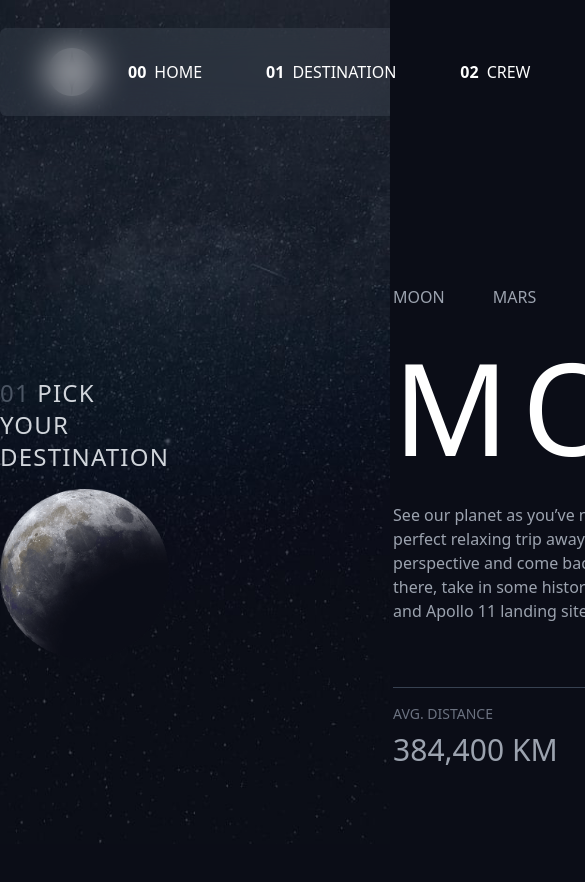
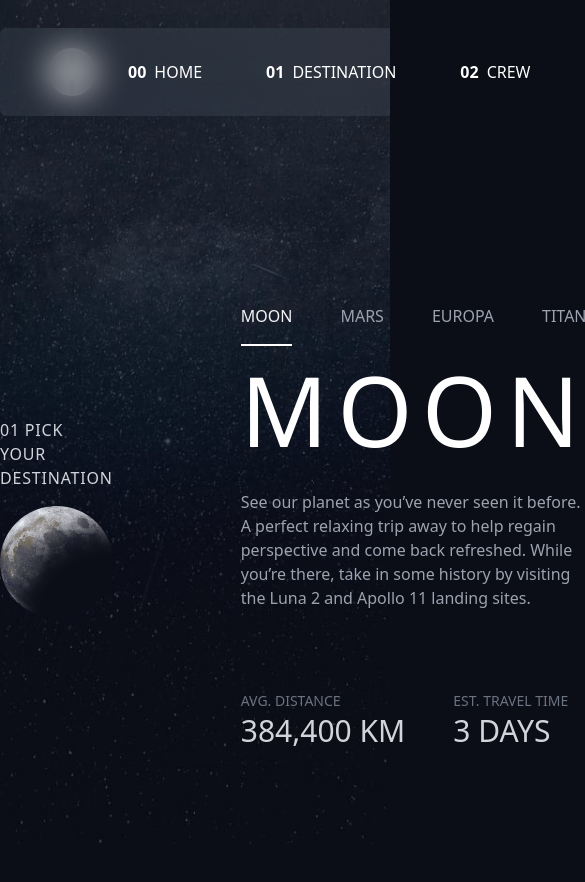
Before and after one commit to FernJBatista/44-Space-tourism-multi-page-website, a React (Vite) app: page / in a window 390 px wide. Shown: the top 882 px of the page, 585 px wide, since content can reach past the window. Built offline with nearby package versions, Linux system fonts and the light colour scheme; a web font is replaced by a local one.

Commit message:
Update. Finalized layout of tablet view for Planets & Destination components.

```diff
--- a/src/Components/Header.jsx
+++ b/src/Components/Header.jsx
@@ -4,7 +4,7 @@ import Navigation from '../UI/Navigation'
 const Header = () => {
     return (
         <div className='
-        relative flex flex-row w-full items-center justify-start gap-12 pl-12 mt-12
+        relative flex flex-row w-full items-center justify-start gap-12 pl-12 mt-12 z-10
         md:gap-8
         '>
             {/* Logo */}
--- a/src/Components/Planets.jsx
+++ b/src/Components/Planets.jsx
@@ -1,83 +1,130 @@
-import React from 'react'
-import {useEffect, useState } from 'react'
+import React, { useEffect, useState } from 'react';
 
 const Planets = () => {
+  // 1️⃣ Track selected index, not planet object
+    const [selectedIndex, setSelectedIndex] = useState(0);
+    const [data, setData] = useState(null);
 
-    const [data, setData] = useState(null);
-    /* Fetch data from data.json */
-    useEffect (() => {
+  // Fetch data once
+    useEffect(() => {
     fetch('../Public/data.json')
-        .then(response => response.json ())
-        .then(data => setData(data))
-        .catch(error => console.log('Error fetching data:', error));
+        .then((response) => response.json())
+        .then((json) => setData(json))
+        .catch((error) => console.log('Error fetching data:', error));
     }, []);
 
+  // Show loading until data arrives
     if (!data) {
-        return <div>Loading...</div>
+        return <div>Loading...</div>;
     }
 
+  // 2️⃣ Derive selectedPlanet from the index
+    const selectedPlanet = data.destinations[selectedIndex];
+
     return (
-        <div className='flex flex-row items-center justify-center w-full h-full'>
-            {/* Section Container */}
+        <div className="flex flex-row items-center justify-center w-full h-full">
         <section className="
-                flex flex-row items-center justify-between w-full gap-56
-                lg:max-w-[80rem] lg:px-24
+        flex flex-row items-center justify-between w-full gap-32
+        md:flex-col md:gap-24
+        lg:max-w-[80rem] lg:px-24 lg:flex-row
         ">
             {/* Pick Destination Container */}
             <div className="
-                    flex flex-col gap-4 w-full
-                    md:max-w-100%
-                    lg:w-[50%] lg:gap-24
+            flex flex-col gap-4 w-full relative
+            md:max-w-[32rem]  md:items-center md:justify-center
+            lg:w-[112rem] lg:gap-24 lg:items-start lg:justify-start
             ">
-                        <h1 className='uppercase text-2xl text-gray-300 tracking-wider'>
-                            <span className=' text-gray-600'>01</span> Pick your destination
+                <h1 className="
+                z-10 uppercase text-gray-300 tracking-wider
+                md:absolute md:top-50% md:left-50% md:w-full md:text-center md:font-bold
+                lg:text-2xl lg:relative lg:text-start lg:font-normal
+                ">
+                    <span className="lg:text-gray-600 md:text-gray-300">01</span> Pick your destination
                 </h1>
                 {/* Planet Image */}
-                        <img src={data.destinations[0].images.png} alt="" className='w-full w-112 h-full object-cover' />
+                <img
+                    src={selectedPlanet.images.png}
+                    alt={selectedPlanet.name}
+                    className="
+                    w-full h-full object-cover z-0
+                    md:max-w-[24rem]
+                    lg:max-w-[rem]
+                    "
+                />
             </div>
+
             {/* Planets Text Container */}
-                    <div className='
-                    flex flex-col gap-4 w-full
-                    lg:w-[50%] lg:gap-8
-                    '>
+            <div className="flex flex-col gap-4 w-full
+            md:w-full md:max-w-[40rem] md:items-center md:text-center
+            lg:w-[50%] lg:gap-8 lg:text-start
+            ">
             {/* Planet selector */}
-                        <div className="flex flex-row w-full">
-                            <ul className='flex flex-row gap-12'>
+            <div className="
+            flex flex-row w-full
+            md:items-center md:justify-center
+            lg:w-full lg:items-start lg:justify-start
+            ">
+                <ul className="flex flex-row gap-12">
                 {data.destinations.map((planet, index) => (
-                                    <li key={index} className='
-                                    uppercase text-gray-400 text-md py-4 border-b-[2px] border-transparent cursor-pointer
-                                    hover:text-gray-100 hover:border-b-[2px] hover:border-white
-                                    active:text-gray-100 active:border-b-[2px] active:border-white
-                                    '>
-                                        {data.destinations[index].name}
+                    <li
+                    key={planet.name}
+                    // 3️⃣ Update selectedIndex on click
+                    onClick={() => setSelectedIndex(index)}
+                    // 4️⃣ Use template string for dynamic classes
+                    className={`uppercase text-md py-4 border-b-2 cursor-pointer
+                        ${selectedIndex === index
+                        ? 'text-gray-100 border-white'
+                        : 'text-gray-400 border-transparent'}`}
+                    >
+                    {/* 5️⃣ Render each planet's name */}
+                    {planet.name}
                     </li>
                 ))}
                 </ul>
             </div>
+
             {/* Planet Info Container */}
-                        <div className="flex flex-col w-full">
-                            <h2 className='uppercase font-regular tracking-widest text-9xl'>{data.destinations[0].name}</h2>
-                            <p className='text-gray-400 text-base mt-8'>{data.destinations[0].description}</p>
+            <div className="
+            flex flex-col w-full
+            md:items-center md:justify-center
+            lg:items-start lg:justify-start
+            ">
+                <h2 className="uppercase font-regular tracking-widest text-8xl">
+                {selectedPlanet.name}
+                </h2>
+                <p className="text-gray-400 text-base mt-8 max-w-[64ch]">
+                {selectedPlanet.description}
+                </p>
                 {/* Divider */}
-                            <div className="w-full h-[1px] bg-gray-700 mt-16"></div>
+                <div className="w-full h-[1px] bg-gray-S700 mt-16
+                md:max-w-[32rem]
+                lg:w-full
+                " />
             </div>
+
             {/* Planet Details */}
-                        <div className="flex flex-row">
-                            {/* Avg Distance */}
-                            <div className="flex flex-col gap-2">
-                                <h3 className='uppercase text-gray-500 text-sm'>Avg. Distance</h3>
-                                <p className='uppercase text-gray-400 text-3xl'>{data.destinations[0].distance}</p>
+            <div className="
+            flex flex-row w-full
+            md:items-center md:justify-center
+            lg:w-full lg:items-start lg:justify-start
+            ">
+                <div className="flex flex-col gap-0.5">
+                <h3 className="uppercase text-gray-500 text-sm">Avg. Distance</h3>
+                <p className="uppercase text-gray-300 text-3xl">
+                    {selectedPlanet.distance}
+                </p>
                 </div>
-                            {/* EST Travel time */}
-                            <div className="flex flex-col ml-12 gap-2">
+                <div className="flex flex-col ml-12 gap-0.5">
                 <h3 className="uppercase text-gray-500 text-sm">Est. Travel time</h3>
-                                <p className="uppercase text-gray-400 text-3xl">{data.destinations[0].travel}</p>
+                <p className="uppercase text-gray-300 text-3xl">
+                    {selectedPlanet.travel}
+                </p>
                 </div>
             </div>
             </div>
         </section>
         </div>
-    )
-}
+    );
+};
 
-export default Planets
+export default Planets;
--- a/src/pages/Destination.jsx
+++ b/src/pages/Destination.jsx
@@ -8,7 +8,7 @@ const Destination = () => {
             <div className='flex flex-col items-center justify-start w-full h-screen'>
             {/* Destination Background Image */}
             <img src="../Public\assets\destination\background-destination-desktop.jpg" alt="destination-bg" className='absolute top-0 left-0 w-full h-full object-cover z-[-1]' />
-            {/* Home Content */}
+            {/* Destination Content */}
                 <main className='flex flex-row items-end justify-center w-full h-full'>
                     <Planets />
                 </main>
```
Lines whose indentation alone changed are shown as unchanged.
